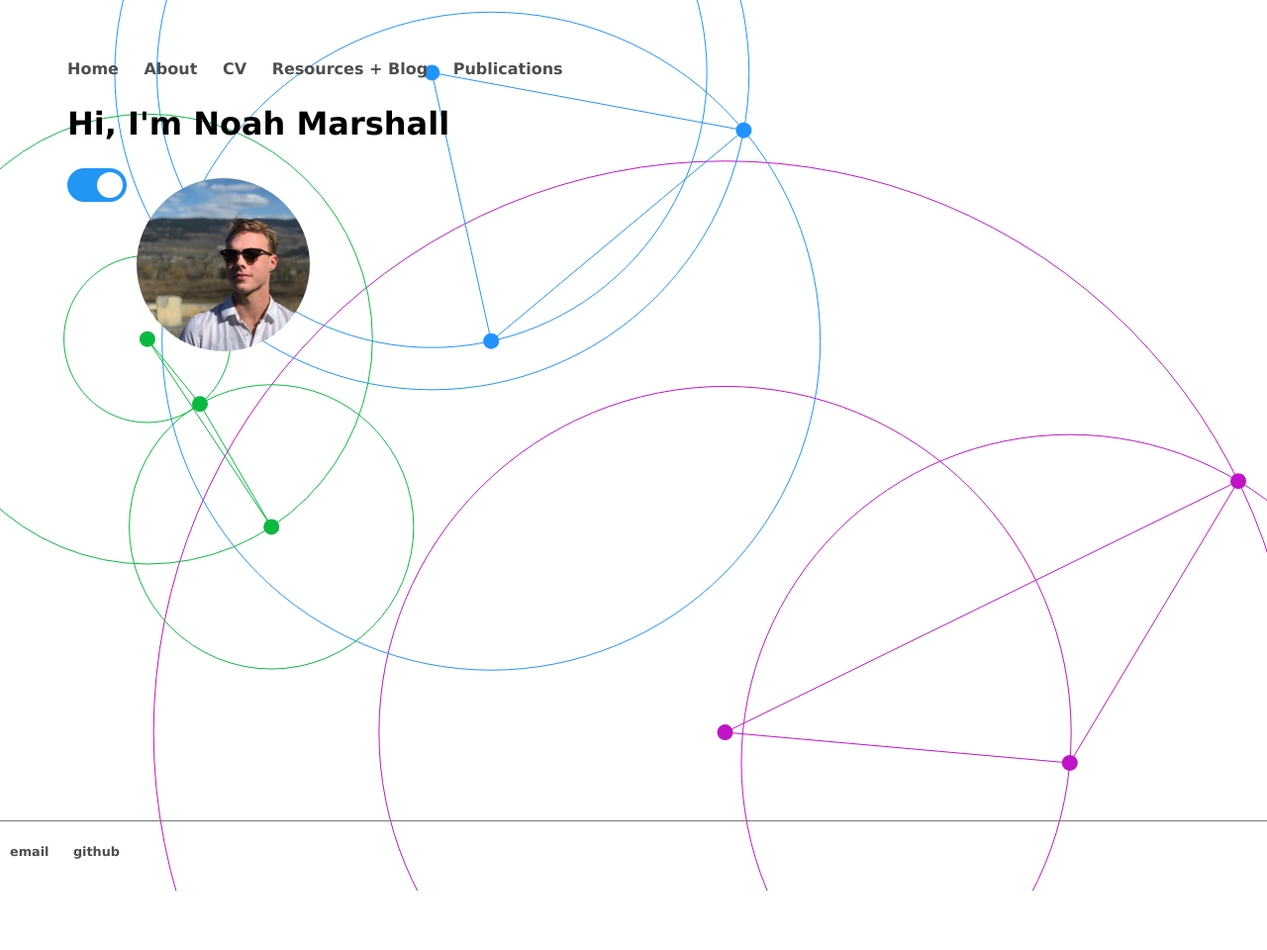
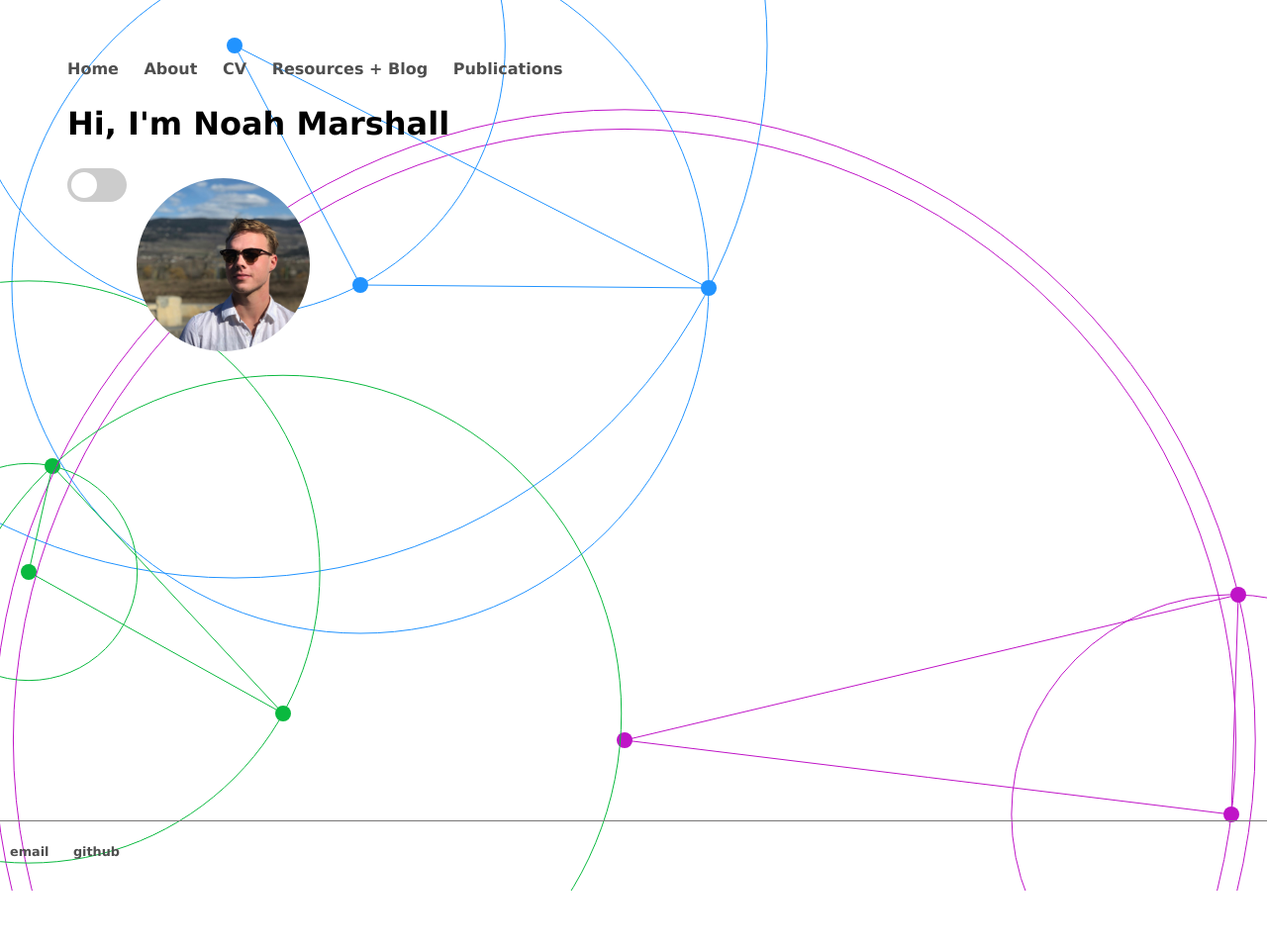
Before and after one commit to nmarzz/nmarzz.github.io, a Jekyll site: the page built from index.html, in a window 1280 px wide. Shown: the whole page at 99% size. Built offline with Jekyll 4.4.1, drawn with Linux system fonts in a browser that asks for light colours.

Commit message:
toggle off

```diff
--- a/index.html
+++ b/index.html
@@ -12,7 +12,7 @@
 <h2>Hi, I'm Noah Marshall </h2>
 
 <label class="switch">
-  <input id = "animateSwitch" type="checkbox" checked value="1">
+  <input id = "animateSwitch" type="checkbox" disabled>
   <span class="slider round"></span>
 </label>
 
```
